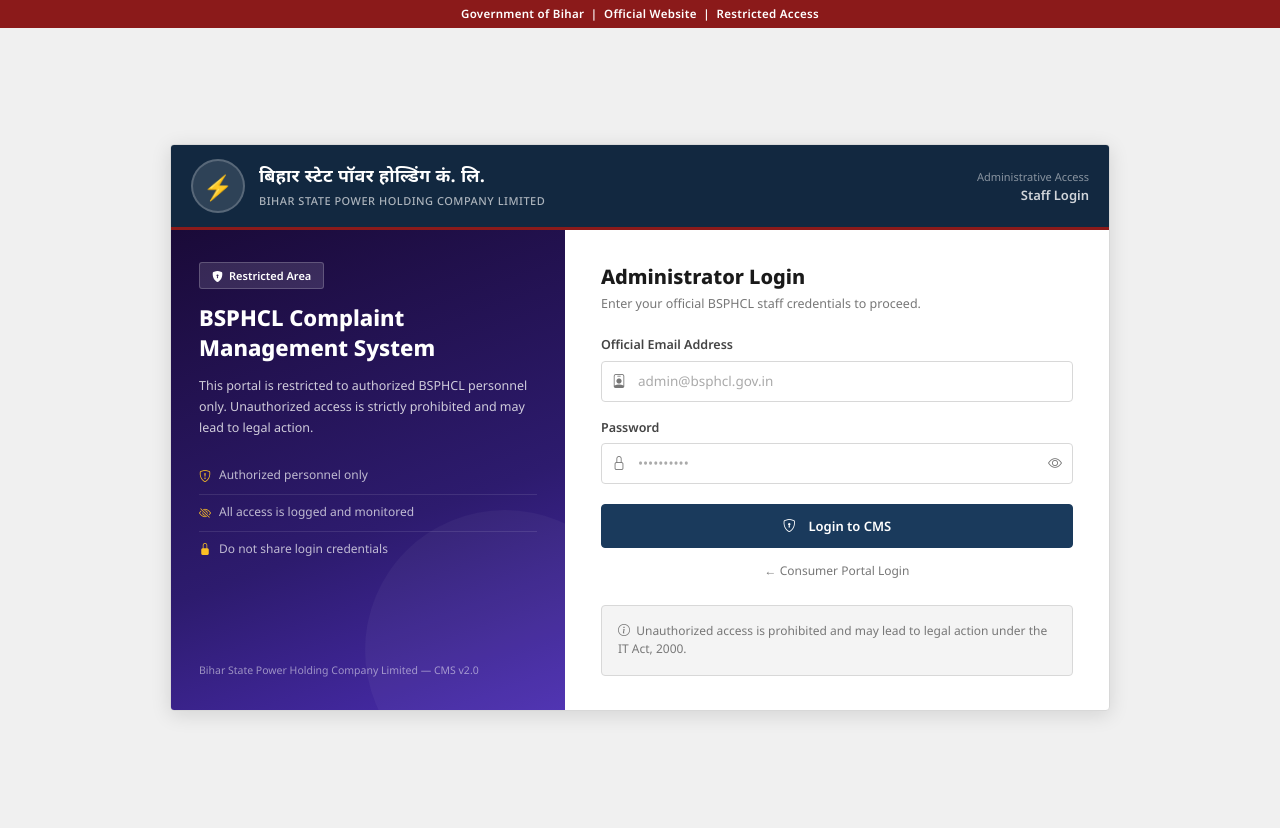
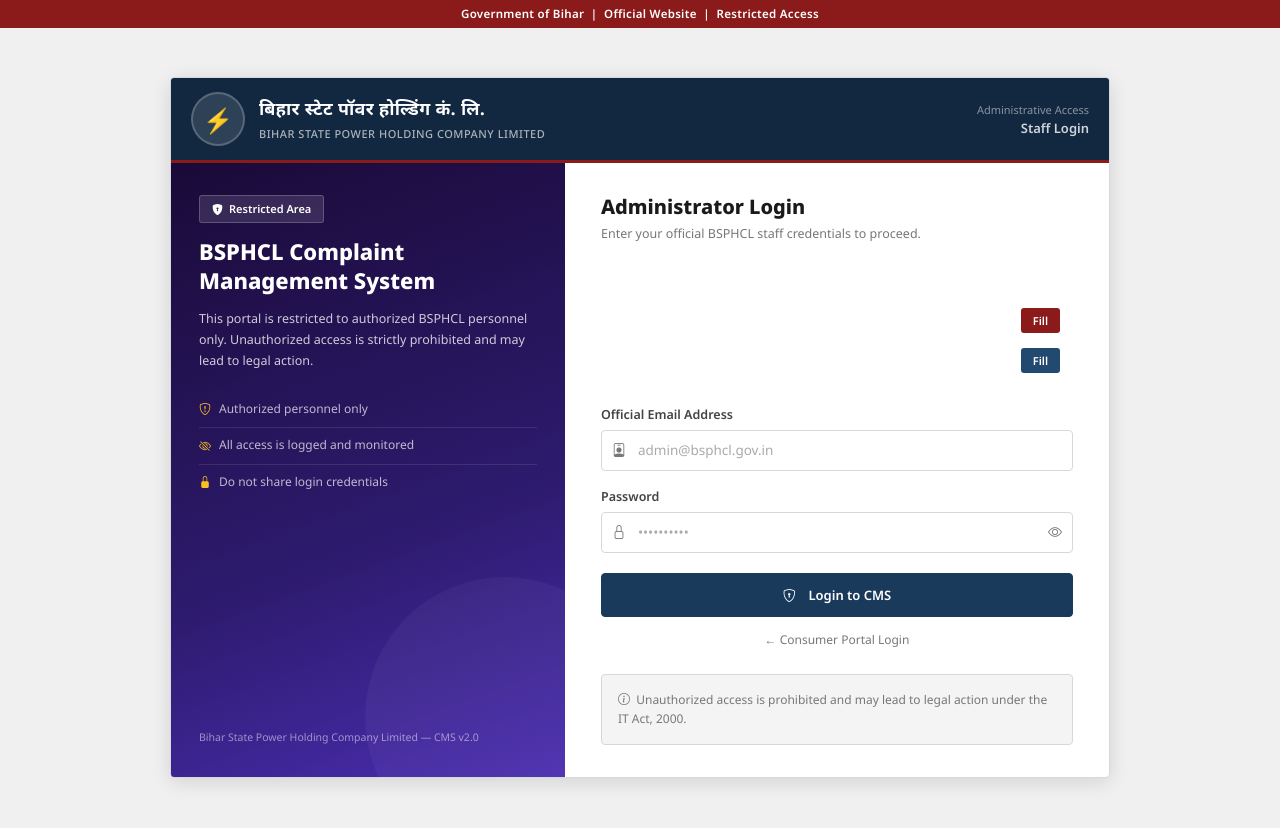
Before and after one commit to sakshii1411/bspchcl-complaint-portal, a Flask app: page /admin/login in a window 1280 px wide. Run offline with Flask 3, Linux system fonts and the light colour scheme.

Commit message:
fix: CSRF multi-worker bug (save/reply broken) + demo credentials + UX
1. CSRF fix — root cause of Save Updates & Reply not working:
   Render runs multiple gunicorn workers. Session-based CSRF means
   worker A sets token in session, worker B gets the POST and can't
   validate it → abort(400) → form silently fails.
   Fix: HMAC-signed token using SECRET_KEY — stateless, works across
   ALL workers. Token = HMAC-SHA256(secret, session_uid:day_bucket).
   Accepts today and yesterday to handle midnight edge cases.
   Session only stores a small uid, no token storage needed.

2. Consumer demo credentials — fixed email to match actual seeded user
   sunita.singh.001@gmail.com (was priya.singh1@gmail.com which
   does not exist in seeded data → 'Invalid email or password')

3. Admin login — added demo credentials banner with Fill buttons for:
   - Super Admin: admin@bsphcl.gov.in / Admin@2024
   - Complaint Officer: meena.kumari@bsphcl.gov.in / Staff@2024

4. Login loading state — Sign In button shows spinner on click.
   Render free tier has 50s+ cold starts — spinner shows user
   something is happening instead of appearing frozen.

5. Sidebar — admin portal shows 'ADMIN PORTAL' label in red
   under BSPHCL branding. Both admin and consumer use identical
   navy sidebar color for visual consistency.

```diff
--- a/templates/admin/login_admin.html
+++ b/templates/admin/login_admin.html
@@ -63,6 +63,40 @@
           {% endfor %}
         {% endwith %}
 
+        <!-- Demo credentials banner -->
+        <div style="background:rgba(255,255,255,0.08);border:1px solid rgba(255,255,255,0.15);
+                    border-radius:var(--radius-sm);padding:10px 12px;margin-bottom:16px;font-size:12px;">
+          <div style="font-weight:700;color:rgba(255,255,255,0.8);margin-bottom:8px;">
+            <i class="bi bi-info-circle-fill me-1"></i> Demo Staff Credentials
+          </div>
+          <div style="display:flex;flex-direction:column;gap:6px;">
+            <div style="display:flex;justify-content:space-between;align-items:center;">
+              <div>
+                <div style="color:rgba(255,255,255,0.7);font-size:11.5px;">Super Admin</div>
+                <div style="color:rgba(255,255,255,0.45);font-size:10.5px;">admin@bsphcl.gov.in</div>
+              </div>
+              <button type="button" class="demo-fill-btn"
+                      data-email="admin@bsphcl.gov.in" data-pw="Admin@2024"
+                      style="background:var(--primary);color:#fff;border:none;border-radius:3px;
+                             padding:4px 12px;font-size:11px;font-weight:600;cursor:pointer;">
+                Fill
+              </button>
+            </div>
+            <div style="display:flex;justify-content:space-between;align-items:center;">
+              <div>
+                <div style="color:rgba(255,255,255,0.7);font-size:11.5px;">Complaint Officer</div>
+                <div style="color:rgba(255,255,255,0.45);font-size:10.5px;">meena.kumari@bsphcl.gov.in</div>
+              </div>
+              <button type="button" class="demo-fill-btn"
+                      data-email="meena.kumari@bsphcl.gov.in" data-pw="Staff@2024"
+                      style="background:var(--navy-hover,#224970);color:#fff;border:none;border-radius:3px;
+                             padding:4px 12px;font-size:11px;font-weight:600;cursor:pointer;">
+                Fill
+              </button>
+            </div>
+          </div>
+        </div>
+
         <form method="POST" action="{{ url_for('admin.admin_login') }}">
           <input type="hidden" name="_csrf_token" value="{{ csrf_token() }}">
           <div class="form-group">
@@ -103,5 +137,15 @@
   </div>
 </div>
 <script src="{{ url_for('static', filename='js/scripts.js') }}"></script>
+<script>
+document.querySelectorAll('.demo-fill-btn').forEach(btn => {
+  btn.addEventListener('click', function() {
+    document.querySelector('input[name="email"]').value = this.dataset.email;
+    document.querySelector('input[name="password"]').value = this.dataset.pw;
+    document.querySelector('input[name="email"]').style.borderColor = 'rgba(255,255,255,0.5)';
+    setTimeout(() => document.querySelector('input[name="email"]').style.borderColor = '', 1500);
+  });
+});
+</script>
 </body>
 </html>
--- a/utils.py
+++ b/utils.py
@@ -34,17 +34,39 @@ def generate_otp(length=6):
 # ── CSRF ────────────────────────────────────────────────────────────────────
 
 def get_csrf_token():
-    token = session.get('_csrf_token')
-    if not token:
-        token = secrets.token_hex(16)
-        session['_csrf_token'] = token
+    """Generate a stateless HMAC CSRF token — works across multiple gunicorn workers."""
+    import hmac, hashlib, time
+    # Use session id + day bucket so token rotates daily but works across workers
+    session_id = session.get('_uid', '')
+    if not session_id:
+        session_id = secrets.token_hex(8)
+        session['_uid'] = session_id
+    day = str(int(time.time()) // 86400)
+    secret = current_app.config.get('SECRET_KEY', 'fallback')
+    msg = f'{session_id}:{day}'
+    token = hmac.new(secret.encode(), msg.encode(), hashlib.sha256).hexdigest()
     return token
 
 
 def validate_csrf_token():
+    """Validate HMAC CSRF token — accepts today and yesterday to handle midnight edge case."""
+    import hmac as hmac_mod, hashlib, time
     token = request.form.get('_csrf_token') or request.headers.get('X-CSRFToken')
-    if not token or token != session.get('_csrf_token'):
-        abort(400, description='Invalid security token.')
+    if not token:
+        abort(400, description='Missing security token.')
+    session_id = session.get('_uid', '')
+    secret = current_app.config.get('SECRET_KEY', 'fallback')
+    now_day = int(time.time()) // 86400
+    valid = False
+    for day_offset in [0, -1]:  # Accept today and yesterday
+        day = str(now_day + day_offset)
+        msg = f'{session_id}:{day}'
+        expected = hmac_mod.new(secret.encode(), msg.encode(), hashlib.sha256).hexdigest()
+        if hmac_mod.compare_digest(token, expected):
+            valid = True
+            break
+    if not valid:
+        abort(400, description='Invalid security token. Please refresh and try again.')
 
 
 # ── File Helpers ─────────────────────────────────────────────────────────────
```
Also changed, not shown: templates/base.html (+10 -2 lines), templates/login.html (+13 -3 lines).
